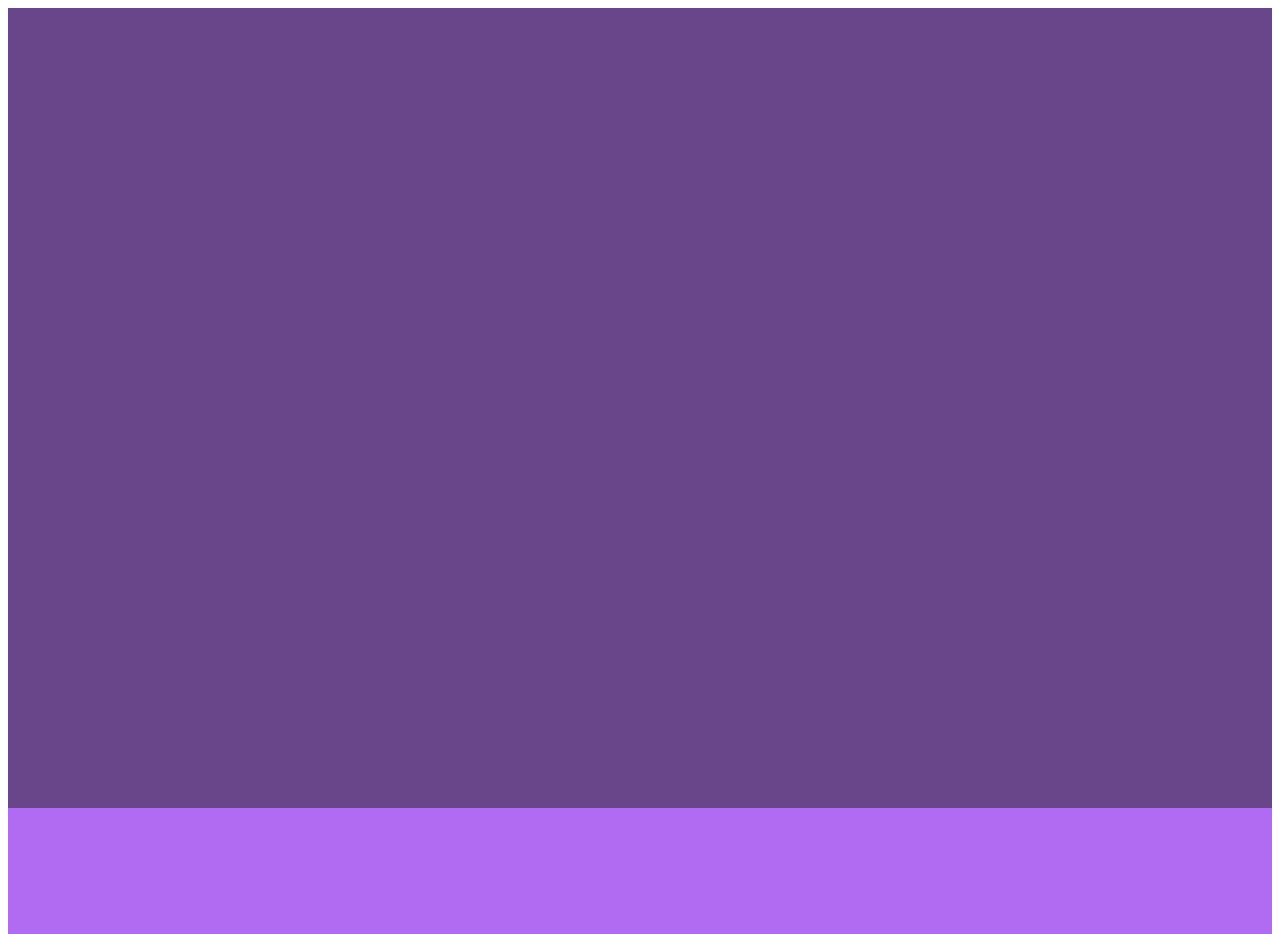
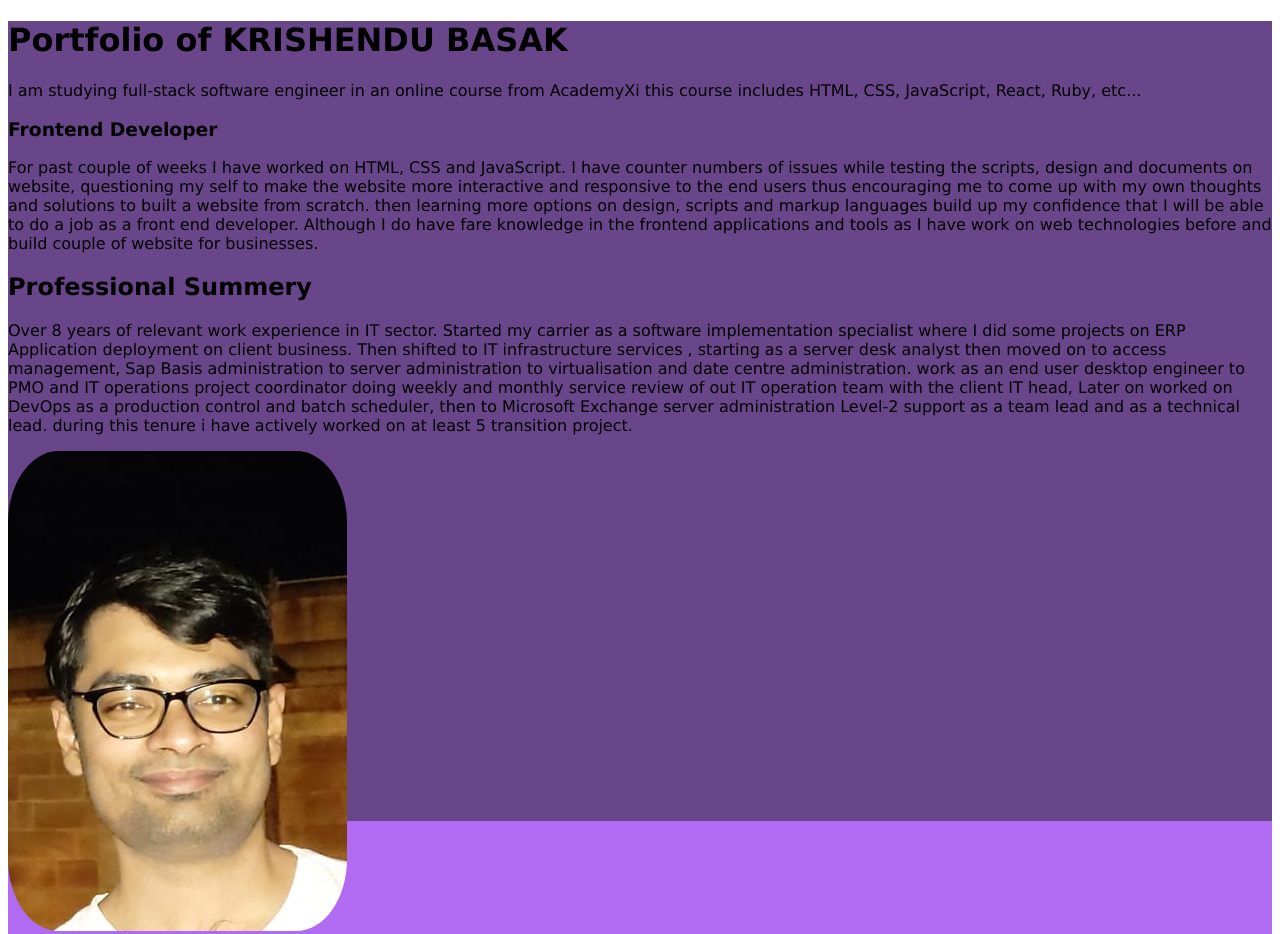
Before and after one commit to krisauz17/WebPortfolio, a plain HTML site: page index.html in a window 1280 px wide. Shown: the top 934 px of the page. Drawn offline with Linux system fonts and the light colour scheme.

Commit message:
header content & my photo are added.

```diff
--- a/index.html
+++ b/index.html
@@ -1,14 +1,38 @@
 <!DOCTYPE html>
 <html>
+
 <head lang="en">
     <meta charset="UTF-8">
     <meta http-equiv="X-UA-Compatible" content="IE=edge">
-        <meta name="viewport" content="width=device-width", initial-scale="1.0">
+    <meta name="viewport" content="width=device-width" , initial-scale="1.0">
     <title>Krishnendu Basak web Portfolio</title>
     <link rel="stylesheet" href="style.css">
 </head>
+
 <body>
     <header>
+        <div></div>
+        <h1>Portfolio of KRISHENDU BASAK</h1>
+        <p>I am studying full-stack software engineer in an online course from AcademyXi this course includes HTML, CSS,
+            JavaScript, React, Ruby, etc...</p>
+        <h3>Frontend Developer</h3>
+        <p>For past couple of weeks I have worked on HTML, CSS and JavaScript. I have counter numbers of issues while
+            testing the scripts, design and documents on website, questioning my self to make the website more
+            interactive and responsive to the end users thus encouraging me to come up with my own thoughts and
+            solutions to built a website from scratch. then learning more options on design, scripts and markup
+            languages build up my confidence that I will be able to do a job as a front end developer. Although I do
+            have fare knowledge in the frontend applications and tools as I have work on web technologies before and
+            build couple of website for businesses.</p>
+        <h2>Professional Summery</h2>
+        <p>Over 8 years of relevant work experience in IT sector. Started my carrier as a software implementation
+            specialist where I did some projects on ERP Application deployment on client business. Then shifted to IT
+            infrastructure services , starting as a server desk analyst then moved on to access management, Sap Basis
+            administration to server administration to virtualisation and date centre administration. work as an end
+            user desktop engineer to PMO and IT operations project coordinator doing weekly and monthly service review
+            of out IT operation team with the client IT head, Later on worked on DevOps as a production control and
+            batch scheduler, then to Microsoft Exchange server administration Level-2 support as a team lead and as a
+            technical lead. during this tenure i have actively worked on at least 5 transition project.</p>
+        <img src="./my-photo.jpg" alt = "my photo">
 
     </header>
     <main>
@@ -18,4 +42,5 @@
 
     </footer>
 </body>
+
 </html>
--- a/style.css
+++ b/style.css
@@ -3,6 +3,13 @@ header {
     height:100vh;
     background-color: rgb(105, 70, 138);
     font-family:Verdana, Geneva, Tahoma, sans-serif;
+
+}
+img {
+    width:auto;
+    height:auto;
+    border-radius: 15%;
+
 
 }
 main {
```
Also changed, not shown: my-photo.jpg (added). Lines whose indentation alone changed are shown as unchanged.
